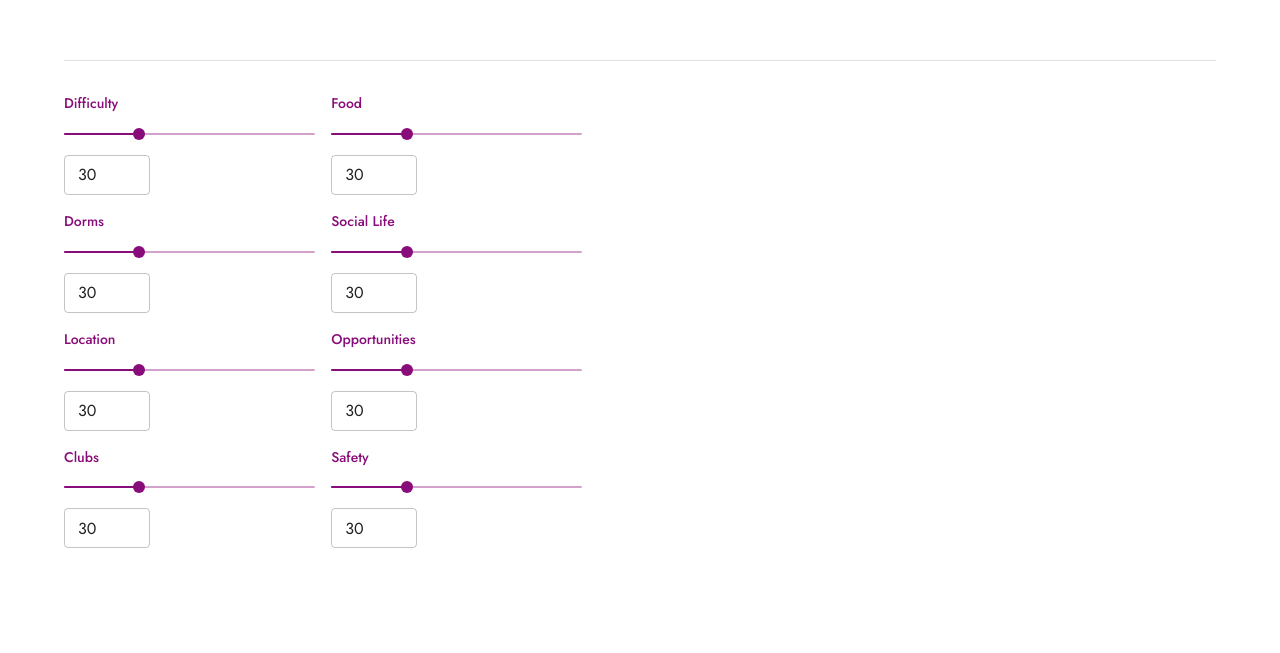
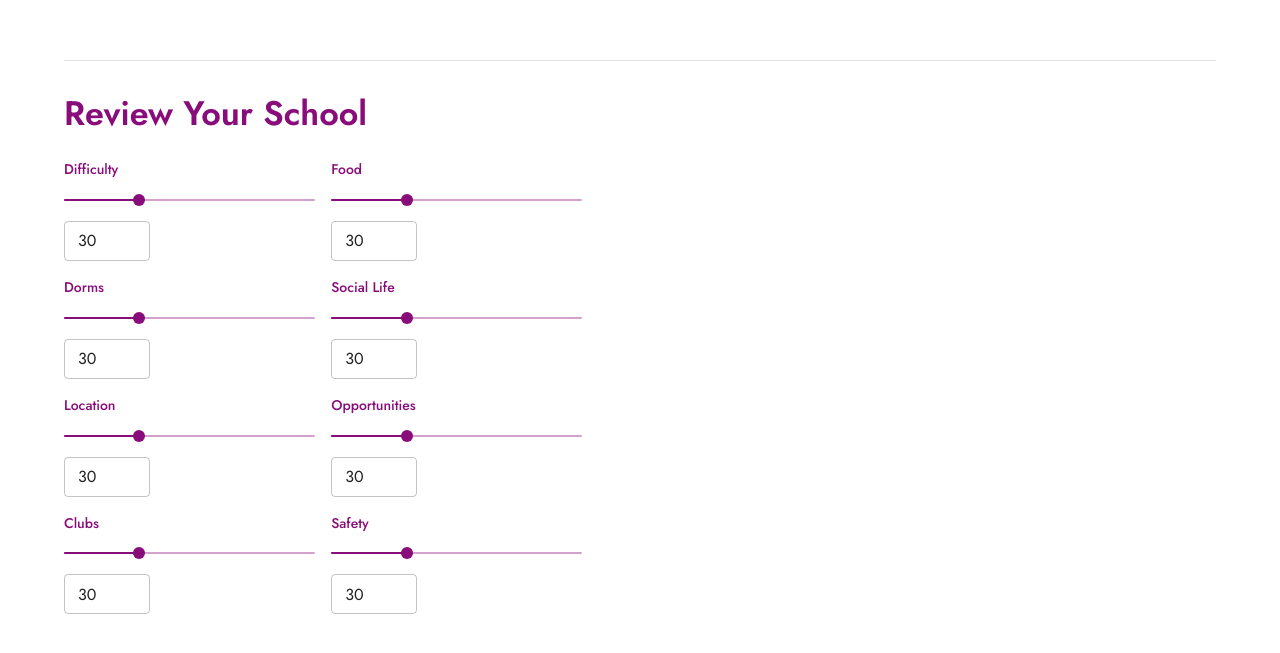
Before and after one commit to martin0he/CollegeRanks, a React (Vite) app in the folder frontend/: page / in a window 1280 px wide. Shown: the part 1604-2257 px from the top of the page. Built offline with nearby package versions, Linux system fonts and the light colour scheme.

Commit message:
added title

```diff
--- a/frontend/src/pages/ReviewPage.tsx
+++ b/frontend/src/pages/ReviewPage.tsx
@@ -50,12 +50,14 @@ export const ReviewPage: React.FC = () => {
 
 
   return (
+
     <Box
       py={4}
       width="45%"
       height="60%"
       sx={{ justifyContent: "center", alignItems: "center", direction: "flex" }}
     >
+      <Typography variant="h4" mb={3}><b>Review Your School</b></Typography>
       <Grid container spacing={2}>
         {metrics.map((metric, index) => (
           <Grid item xs={6} key={metric}>
```
